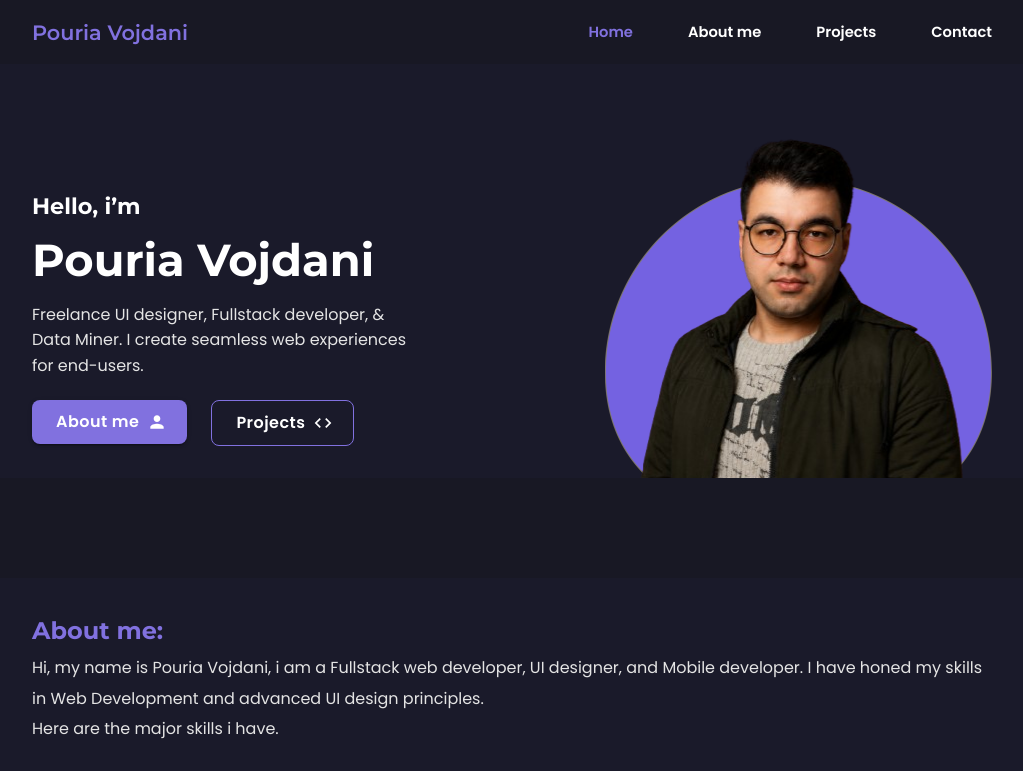
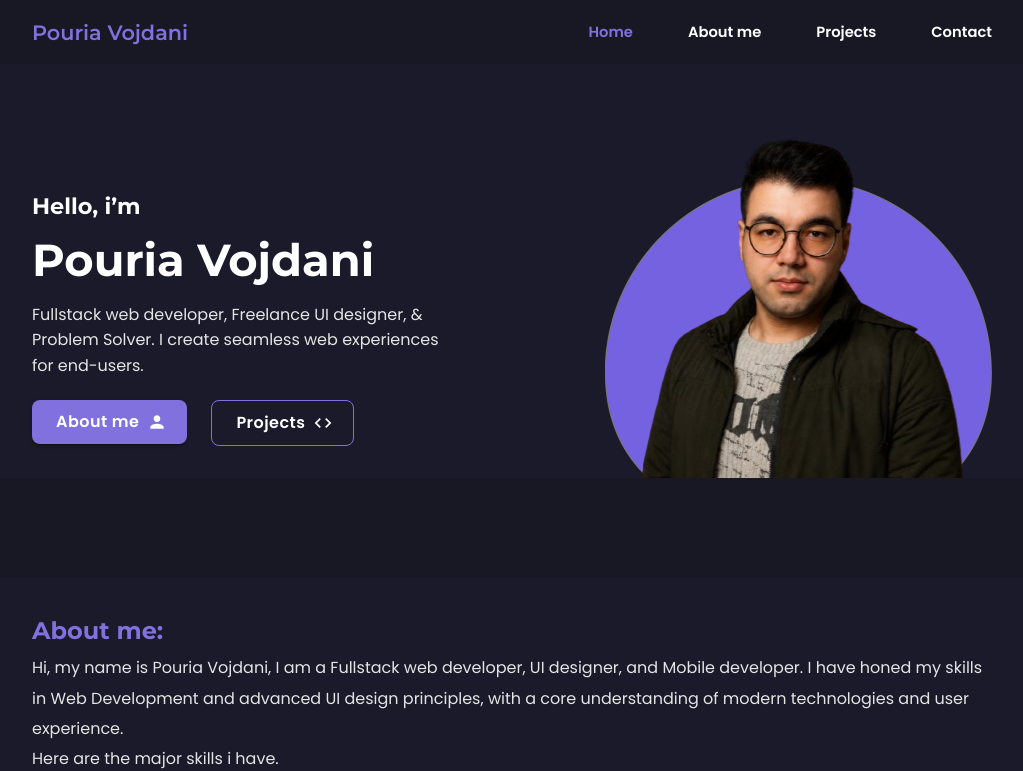
Before and after one commit to pouriavj/pouria-portfolio, a Next.js app: page / in a window 1280 px wide. Shown: the top 771 px of the page, without its empty margins (128-1151 px from the left). Built offline with nearby package versions, Linux system fonts and the light colour scheme; what @mui/material-nextjs would draw is missing.

Commit message:
Update Texts

```diff
--- a/src/app/page.tsx
+++ b/src/app/page.tsx
@@ -1,4 +1,3 @@
-
 import HeroButtons from "@/components/HeroButtons";
 import About from "@/components/About";
 import Services from "@/components/Services";
@@ -17,9 +16,8 @@ export default function Home() {
             <h1 className="hero-title">Pouria Vojdani</h1>
 
             <p className="hero-description">
-              Freelance UI designer, Fullstack developer, & <br />
-              Data Miner. I create seamless web experiences <br />
-              for end-users.
+              Fullstack web developer, Freelance UI designer, & <br />Problem Solver. I
+              create seamless web experiences <br /> for end-users.
             </p>
 
             <HeroButtons />
--- a/src/components/About.tsx
+++ b/src/components/About.tsx
@@ -9,9 +9,7 @@ export default function About() {
       <h2 className="about-heading">About me:</h2>
 
       <p className="about-text">
-        Hi, my name is Pouria Vojdani, i am a Fullstack web developer, UI
-        designer, and Mobile developer. I have honed my skills in Web
-        Development and advanced UI design principles.
+        Hi, my name is Pouria Vojdani, I am a Fullstack web developer, UI designer, and Mobile developer. I have honed my skills in Web Development and advanced UI design principles, with a core understanding of modern technologies and user experience.
         <br />
         Here are the major skills i have.
       </p>
```
